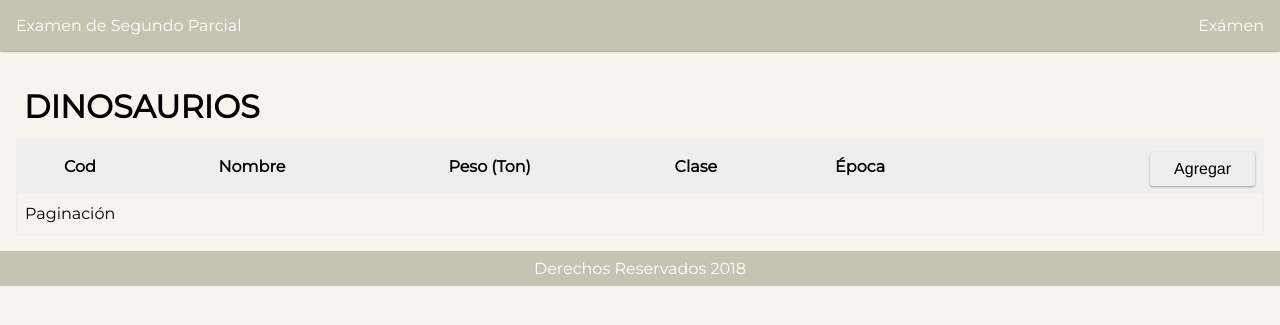
After one commit to JLan15/DINOSAURIOS1, a PHP site: page /examen/index.php?page=dinosaurioslist in a window 1280 px wide. The commit adds this page. Shown: the top 325 px of the page. Run offline with PHP 8.4, Linux system fonts and the light colour scheme; data that the repository does not hold is empty.

Commit message:
TercerCommit
MVC

```diff
--- /dev/null
+++ b/controllers/dinosaurioslist.control.php
@@ -0,0 +1,19 @@
+<?php
+
+require_once "models/dinosaurios.model.php";
+
+/**
+ * Controla la lista del Patron Trabajar Con
+ *
+ * @return void
+ */
+  function run()
+  {
+      $viewData = array();
+      $viewData["xcfrt"] = md5(microtime());
+      $_SESSION["xcfrt"] = $viewData["xcfrt"];
+      $viewData["dinosaurios"] = obtenerListas();
+      renderizar("dinosaurioslist", $viewData);
+  }
+  run();
+?>
--- a/docs/scripts/02_createtable_Dinosaurs.sql
+++ b/docs/scripts/02_createtable_Dinosaurs.sql
@@ -1,5 +1,5 @@
 CREATE TABLE `dinosaurios` (
-  `iddinosaurios` BIGINT(5000) NOT NULL AUTO_INCREMENT,
+  `iddinosaurios` BIGINT(50) NOT NULL AUTO_INCREMENT,
   `dinosauriosNombre` VARCHAR(60) NULL,
   `dinosauriosPeso` DECIMAL(10,2) NULL,
   `dinosauriosClase` VARCHAR(60) NULL,
--- a/index.php
+++ b/index.php
@@ -38,11 +38,11 @@ case "home":
     //llamar al controlador
     include_once "controllers/home.control.php";
     die();
-case "examenlist":
-    include_once "controllers/examenlist.control.php";
+case "dinosaurioslist":
+    include_once "controllers/dinosaurioslist.control.php";
     die();
-case "examenform":
-    include_once "controllers/examenform.control.php";
+case "dinosauriosform":
+    include_once "controllers/dinosauriosform.control.php";
     die();
 }
 
--- a/libs/parameters.php
+++ b/libs/parameters.php
@@ -13,9 +13,9 @@
  * @link http://url.com
  */
 $server = "127.0.0.1";
-$user = "examen";
-$pswd = "essenHypB4nk";
-$database = "examen";
+$user = "dinosaurios";
+$pswd = "luis123";
+$database = "dinosaurios";
 $port = "3306";
 
 $emailHost = 'email-smtp.us-west-2.amazonaws.com';
--- /dev/null
+++ b/models/dinosaurios.model.php
@@ -0,0 +1,26 @@
+<?php
+  require_once "libs/dao.php";
+/*
+    SELECT `dinosaurios`.`iddinosaurios`,
+        `dinosaurios`.`dinosauriosNombre`,
+        `dinosaurios`.`dinosauriosPeso`,
+        `dinosaurios`.`dinosauriosClase`,
+        `dinosaurios`.`dinosauriosEpoca`
+    FROM `dinosaurios`.`dinosaurios`;
+*/
+
+  function obtenerListas()
+  {
+      $sqlstr = "select `dinosaurios`.`iddinosaurios`,
+          `dinosaurios`.`dinosauriosNombre`,
+          `dinosaurios`.`dinosauriosPeso`,
+          `dinosaurios`.`dinosauriosClase`,
+          `dinosaurios`.`dinosauriosEpoca`
+      from `dinosaurios`.`dinosaurios`";
+
+      $dinosaurios = array();
+      $dinosaurios = obtenerRegistros($sqlstr);
+      return $dinosaurios;
+  }
+
+?>
--- /dev/null
+++ b/views/dinosaurioslist.view.tpl
@@ -0,0 +1,50 @@
+<section>
+  <header>
+    <h1>DINOSAURIOS</h1>
+  </header>
+  <main>
+    <table class="full-width">
+      <thead>
+        <tr>
+          <th>Cod</th>
+          <th>Nombre</th>
+          <th>Peso (Ton)</th>
+          <th>Clase</th>
+          <th>Época</th>
+          <th class="right">
+            <form action="index.php?page=dinosauriosform" method="post">
+            <input type="hidden" name="iddinosaurios" value="" />
+            <input type="hidden" name="xcfrt" value="{{~xcfrt}}" />
+            <button type="submit" name="btnIns">Agregar</button>
+          </form>
+          </th>
+        </tr>
+      </thead>
+      <tbody class="zebra">
+        {{foreach dinosaurios}}
+        <tr>
+          <td>{{iddinosaurios}}</td>
+          <td>{{dinosauriosNombre}}</td>
+          <td>{{dinosauriosPeso}}</td>
+          <td>{{dinosauriosClase}}</td>
+          <td>{{dinosauriosEpoca}}</td>
+          <td class="right">
+            <form action="index.php?page=examenform" method="post">
+              <input type="hidden" name="iddinosaurios" value="{{iddinosaurios}}"/>
+              <input type="hidden" name="xcfrt" value="{{~xcfrt}}" />
+              <button type="submit" name="btnDsp">Ver</button>
+              <button type="submit" name="btnUpd">Editar</button>
+              <button type="submit" name="btnDel">Eliminar</button>
+            </form>
+          </td>
+        </tr>
+        {{endfor dinosaurios}}
+      </tbody>
+      <tfoot>
+        <tr>
+          <td colspan="6"> Paginación</td>
+        </tr>
+      </tfoot>
+    </table>
+  </main>
+</section>
--- a/views/layout.view.tpl
+++ b/views/layout.view.tpl
@@ -17,7 +17,7 @@
           <div class="menu">
               <div class="brand"><a href="index.php?page=home">{{page_title}}</a></div>
               <ul>
-                  <li><a href="index.php?page=examenlist">Exámen</a></li>
+                  <li><a href="index.php?page=dinosaurioslist">Exámen</a></li>
               </ul>
               <div class="hbtn"> <div>&nbsp;</div><div>&nbsp;</div><div>&nbsp;</div></div>
           </div>
```
Also changed, not shown: controllers/dinosauriosform.control.php (added).
